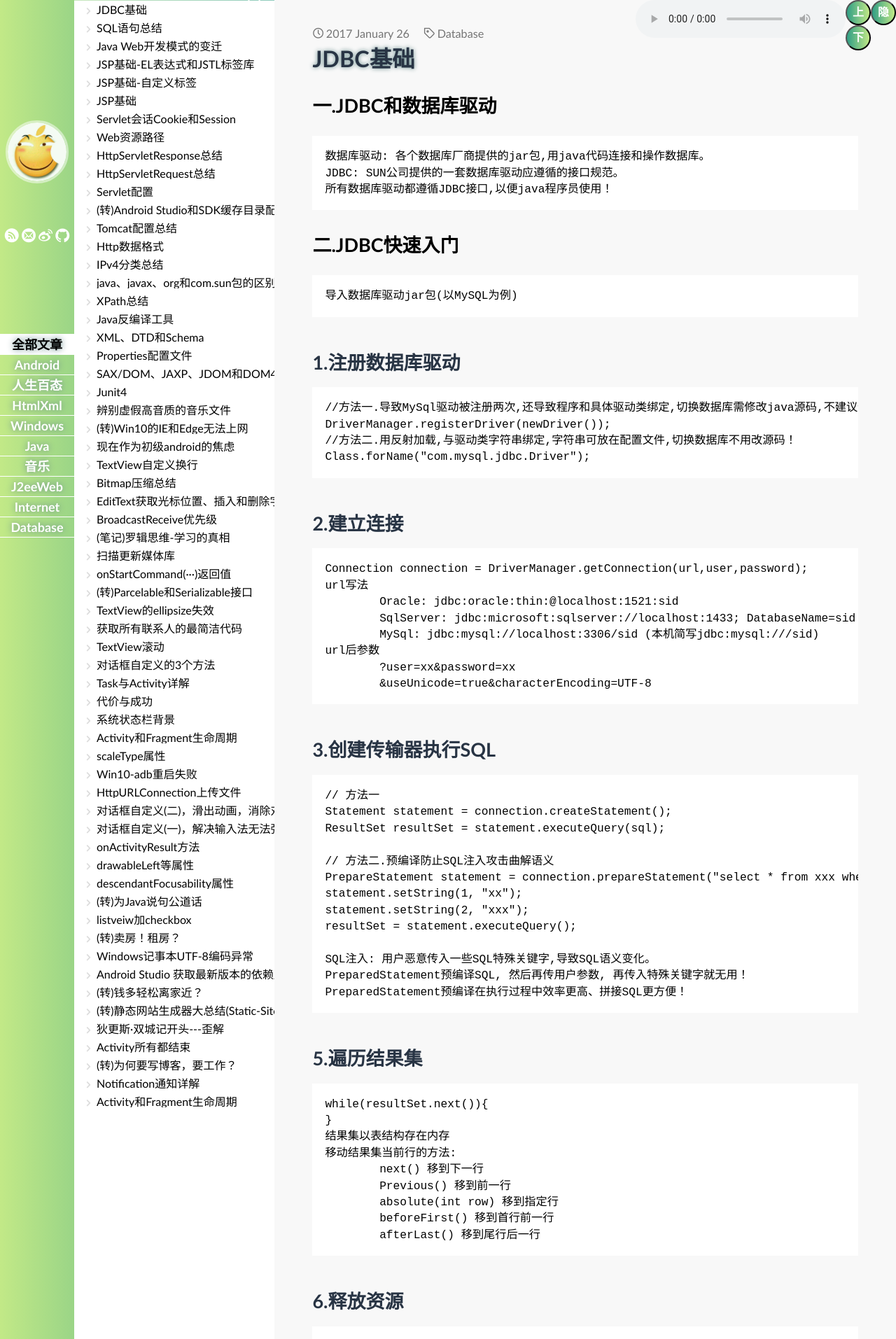
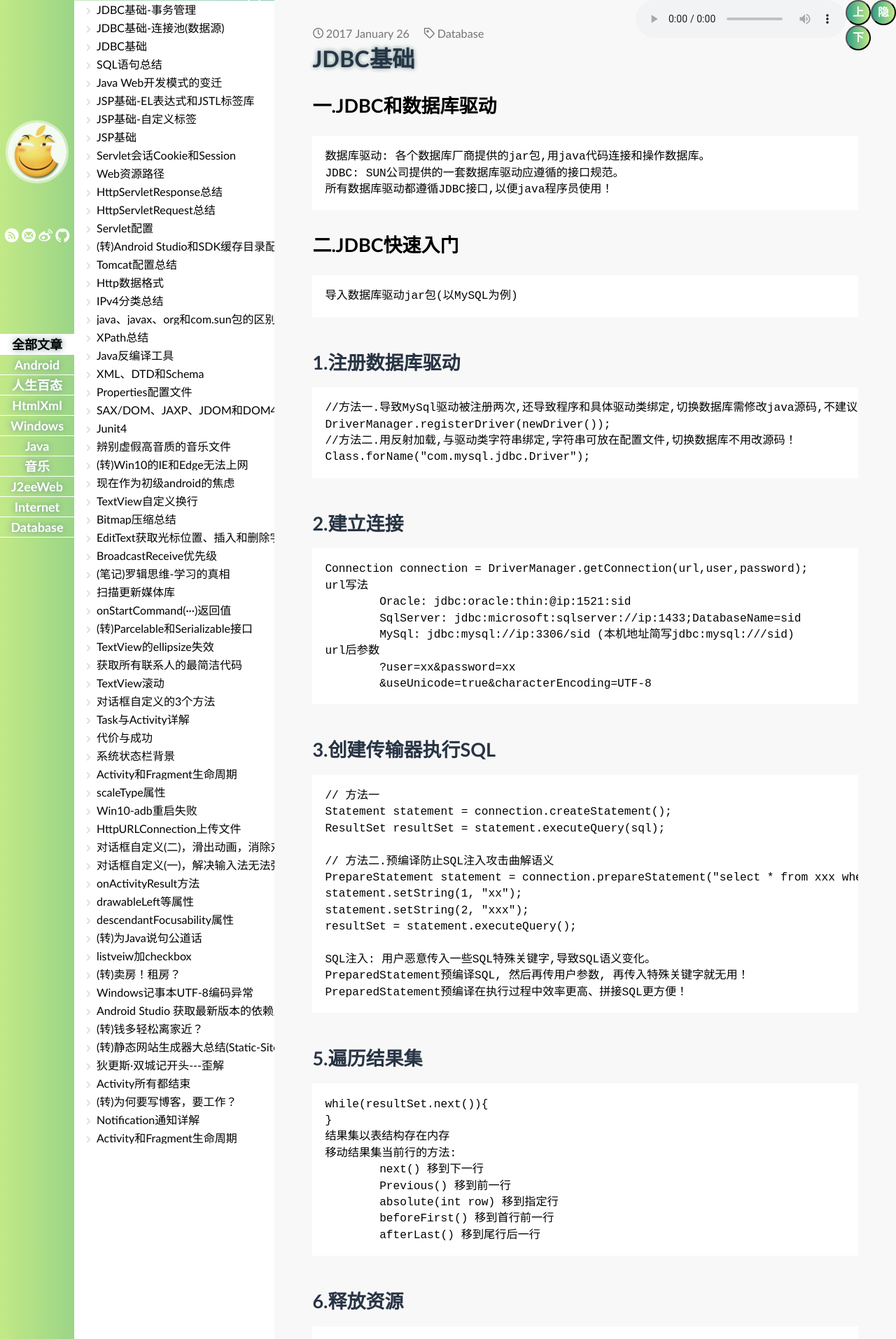
Before and after one commit to lioilwin/lioilwin.github.io, a Jekyll site: the page built from _posts/2017-1-26-JDBC.md, in a window 1280 px wide. Shown: the top 1913 px of the page at 70% size. Built offline with Jekyll 4.4.1, drawn with Linux system fonts in a browser that asks for light colours; some web fonts are replaced; comment, search, counter and statistics services are not loaded; some of the changed lines change nothing that is shown.

Commit message:
Signed-off-by: life <life>

````diff
--- a/_posts/2017-1-26-JDBC.md
+++ b/_posts/2017-1-26-JDBC.md
@@ -20,9 +20,9 @@ tags: Database
 ## 2.建立连接
 	Connection connection = DriverManager.getConnection(url,user,password);
 	url写法
-		Oracle: jdbc:oracle:thin:@localhost:1521:sid
-		SqlServer: jdbc:microsoft:sqlserver://localhost:1433; DatabaseName=sid
-		MySql: jdbc:mysql://localhost:3306/sid (本机简写jdbc:mysql:///sid)
+		Oracle: jdbc:oracle:thin:@ip:1521:sid
+		SqlServer: jdbc:microsoft:sqlserver://ip:1433;DatabaseName=sid
+		MySql: jdbc:mysql://ip:3306/sid (本机地址简写jdbc:mysql:///sid)
 	url后参数
 		?user=xx&password=xx
 		&useUnicode=true&characterEncoding=UTF-8
--- /dev/null
+++ b/_posts/2017-1-27-JDBC-DataSource.md
@@ -0,0 +1,150 @@
+---
+layout: post
+title: JDBC基础-连接池(数据源)
+tags: Database
+---
+	数据库连接池(数据源): 批量创建和数据库之间的连接,缓存到连接池中,提高连接性能。
+
+# 1.编写连接池
+	1)实现javax.sql.DataSource接口,批量创建与数据库的连接,存到集合对象;
+	2)实现getConnection方法,从集合对象取出Connection;
+	3)动态代理改造Connection.close方法,把连接返回到集合对象。
+
+	改造类的方法: 继承/装饰/动态代理(java.lang.reflect.Proxy)
+
+```java
+
+public class connDataSource implements DataSource {
+	private static final List<Connection> connList = new LinkedList<>();
+
+	static {
+		Class.forName(数据库驱动类全名);
+		// 批量创建与数据库的连接,存入connList对象
+		for (int i = 0; i < 10; i++) {
+			Connection conn = DriverManager.getConnection(url);
+			// 动态代理改造close方法
+			Connection connProxy = (Connection) Proxy.newProxyInstance(conn.getClass().getClassLoader(),
+									conn.getClass().getInterfaces(),
+									new InvocationHandler(){
+				public Object invoke(Object proxy, Method method, Object[] args) throws Throwable {
+					if ("close".equals(method.getName())) {
+						// 改造close方法,把连接返回到connList对象
+						if (conn != null && !conn.isClosed()) {
+							connList.add(conn);
+						}
+						return null;
+					} else {
+						// 其它方法继续保持不变
+						return method.invoke(conn, args);
+					}
+				}
+			});
+			connList.add(connProxy);
+		}
+	}
+
+	public Connection getConnection() throws SQLException {
+		Connection connProxy = connList.remove(0);
+		return connProxy;
+	}
+}
+
+```
+
+# 2.开源数据库连接池
+
+## ①.DBCP数据源
+	Apache软件基金组织下的开源数据库连接池实现, Tomcat连接池也是采用该连接池来实现。
+	导入的jar包: commons-dbcp.jar(连接池的实现)、commons-pool.jar(连接池实现的依赖库)
+
+	获取连接方式1
+		BasicDataSource source = new BasicDataSource();
+		source.setDriverClassName(数据库驱动类全名);
+		source.setUrl(数据库地址);
+		source.setUsername(用户);
+		source.setPassword(密码);
+		Connection conn = source.getConnection();
+
+	获取连接方式2
+		Properties prop = new Properties();
+		prop.load(new FileReader(配置文件));
+		DataSource source = BasicDataSourceFactory.createDataSource(prop);
+		Connection conn = source.getConnection();
+
+		在配置文件中
+		driverClassName=数据库驱动类全名
+		url=数据库地址
+		username=用户
+		password=密码
+		initialSize=初始化连接数
+		maxActive=最大连接数
+		maxIdle=最大空闲连接数
+		minIdle=最小空闲连接数
+		maxWait=超时等待时间(毫秒)
+		defaultAutoCommit=是否自动提交
+		defaultTransactionIsolation=事务隔离级别
+
+## ②.C3P0数据源
+	导入c3p0的jar包
+
+	获取连接方式1
+		ComboPooledDataSource source = new ComboPooledDataSource();
+		source.setDriverClass(数据库驱动类全名);
+		source.setJdbcUrl(数据库地址);
+		source.setUser(用户);
+		source.setPassword(密码);
+		Connection conn = source.getConnection();
+
+	获取连接方式2
+		// 自动加载位于类加载目录下c3p0-config.xml配置文件
+		ComboPooledDataSource source = new ComboPooledDataSource();
+		Connection conn = source.getConnection();
+
+		在类加载目录下名为c3p0-config.xml配置文件
+		<c3p0-config>
+			<default-config>
+				<property  name="driverClass">数据库驱动类全名</property >
+				<property name="jdbcUrl">数据库地址</property >
+				<property name="user">用户</property>
+				<prope rty name="password">密码</property>
+			</default-config>
+			<named-config name="mySoruce">
+				<property name="driverClass">数据库驱动类全名</property >
+				<property name="jdbcUrl">数据库地址</property >
+				<property name="user">用户</property>
+				<property name="password">密码</property>
+			</named-config>
+		</c3p0-config>
+
+## ③.tomcat内置数据源(DBCP)
+	tomcat服务器已经内置了DBCP数据源
+
+	1)在Context中配置数据源
+		在tomcat/conf/context.xml配置<Context>					被tomcat所有web应用共享
+		在tomcat/conf/Catalina/主机名/context.xml配置<Context>	被当前虚拟主机所共享
+
+		在tomcat/conf/servler.xml的<Host>标签下配置<Context>	只对当前web应用起作用
+		在tomcat/conf/Catalina/主机名/XXXXXX.xml配置<Context>	只对当前web应用起作用
+		在web应用的META-INF目录创建context.xml配置<Context>		只对当前web应用起作用
+
+	2)在<Cotext>中配置
+		<Resource
+		name="mySource" 在数据源绑定到jndi容器时使用的名字
+		auth="Container"
+		type="javax.sql.DataSource" 当前对象类型
+		username=用户名
+		password=密码
+		driverClassName=数据库驱动类全名
+		url=数据库地址
+		maxActive=最大连接数
+		maxIdle=最大空闲连接数 />
+
+	3)在Servlet中获取数据源
+		必须在Servlet中执行,才能获取tomcat内置数据源
+		Context jndi = (Context) new InitialContext().lookup("java:comp/env");
+		DataSource source = (DataSource) jndi.lookup("mySource");
+		Connection conn = source.getConnection();
+
+		JNDI(Java Naming and Directory Interface),对应于J2SE的javax.naming包
+		把Java对象放在JNDI容器,为java对象取名,通过名称可检索出对象,
+		Context代表JNDI容器,context.lookup方法可检索容器中的对象。
--- /dev/null
+++ b/_posts/2017-1-27-JDBC-Transaction.md
@@ -0,0 +1,96 @@
+---
+layout: post
+title: JDBC基础-事务管理
+tags: Database
+---
+# 1.事务概念
+	事务:一组操作要么同时完成、要么同时不完成。
+
+	事务四大特性ACID
+	原子性Atomicity:  事务的一组操作是原子不可再分割的,要么同时完成、要么同时不完成。
+	一致性Consistency: 事务在执行前后数据完整性(约束)不变。
+	隔离性Isolation:  多个事务同时操作数据库时,应保证各事务隔离,互相不干扰。
+	持久性Durability: 事务一旦被提交,数据库永久改变,不能回滚。
+
+# 2.管理事务
+	数据库默认一条SQL语句独占一个事务
+
+	1)在数据库中管理事务:
+		start transaction;
+		SQL语句1;
+		SQL语句2;
+		commit;
+		rollback;
+
+	2)在java(JDBC)中管理事务:
+		Class.forName(...);
+		Connection conn = DriverManager.getConnection(url);
+		PreparedStatement ps = null;
+		Savepoint sp = null;
+		try {
+			// 关闭默认提交事务(一条SQL独占一个事务)
+			conn.setAutoCommit(false);
+
+			ps = conn.prepareStatement(SQL1);
+			ps.setString(1, "xx");
+			ps.executeUpdate();
+
+			ps = conn.prepareStatement(SQL2);
+			ps.setString(1, "xx");
+			ps.executeUpdate();
+
+			// 设置Savepoint
+			sp = conn.setSavepoint();
+
+			// 异常测试
+			int i = 1 / 0;
+
+			ps = conn.prepareStatement(SQL3);
+			ps.setString(1, "xx");
+			ps.executeUpdate();
+
+			// 提交事务
+			conn.commit();
+		} catch (Exception e) {
+			if (sp == null) {
+			// Savepoint之前的SQL语句失败,全部回滚
+				conn.rollback();
+			} else {
+			// Savepoint之前的SQL语句成功,回滚到Savepoint,再提交事务
+				conn.rollback(sp);
+				conn.commit();
+			}
+		} finally {
+			释放资源
+		}
+
+# 3.事务隔离性(多线程)
+	1)多个事务(多线程)并发查询数据库,没有线程并发问题;
+	2)多个事务(多线程)并发修改数据库,有线程并发问题(排它锁解决);
+	3)一个线程修改数据库,同时另一个线程查询,会导致脏读/不可重复度/虚(幻)读问题。
+		脏读问题: 一个事务读取了另一个事务未提交的数据
+		重复读问题: 在同一事务多次读取,同时另一事务修改数据,导致同一事务多次读取不一致(行级别)
+		虚(幻)读问题: 在同一事务多次读取,同时另一事务插入数据,导致同一事务多次读取不一致(表级别)
+
+		四大隔离级别:
+			Read uncommitted 不解决脏读、重复度、虚读问题
+			Read committed 	 只解决脏读问题
+			Repeatable read  只解决脏读和重复读问题
+			Serializable 	 解决所有并发问题(数据库设为单线程串行化,效率低下)
+
+			oracle默认级别是Read committed, mysql默认级别是Repeatable read
+
+			查询隔离级别: select @@tx_isolation;
+			设置隔离级别: set [global/session] transaction isolation level 隔离级别
+
+	排它锁:任何情况下修改数据库都加排它锁,和任何锁都不共存。
+	共享锁:在Serializable下查询才加共享锁,共享锁之间可共存,和排它锁不共存,使查询和修改不能同时进行。
+
+# 4.更新丢失
+	多个线程,根据同一查询条件的结果,判断是否修改表中记录,后修改的线程会覆盖之前修改的记录,导致更新丢失。
+
+	乐观锁:认为每次查询不造成更新丢失,在数据库添加版本字段,判断查询结果是否过期,是否修改;
+	悲观锁:认为每次操作都造成更新丢失,在每次查询时加排它锁(for update),使多线程等待;
+
+	乐观锁使用场景:查询多,修改少。如果修改多,更新失败次数多,需多次重复更新。
+	悲观锁使用场景:查询少,修改多。如果查询多,更新少,悲观锁导致效率低。
````
